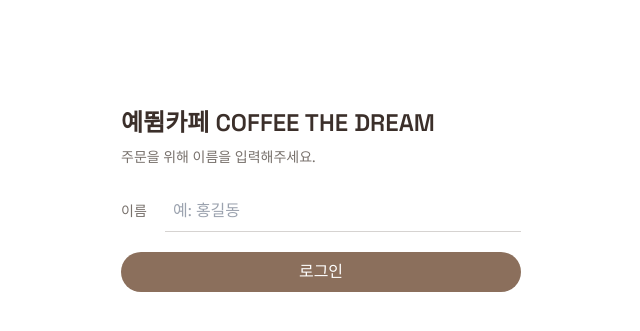
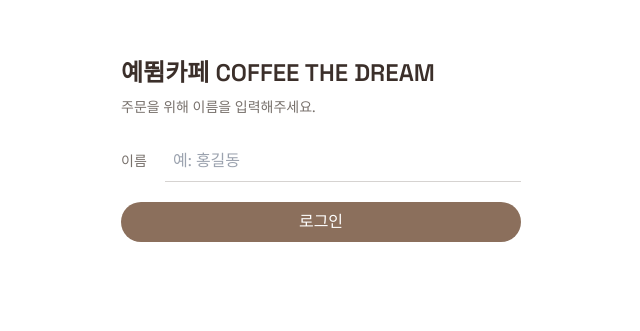
Before and after one commit to joyaxis/YettwimCafe, a Next.js app: page /customer/login in a window 1280 px wide. Shown: the part 201-532 px from the top of the page, without its empty margins (319-959 px from the left). Built offline with nearby package versions, Linux system fonts and the light colour scheme; no server answers.

Commit message:
login margin update

```diff
--- a/app/customer/login/page.tsx
+++ b/app/customer/login/page.tsx
@@ -28,7 +28,10 @@ export default function CustomerLoginPage() {
       }
       setMessage(null);
       const now = new Date();
-      const time = now.toLocaleTimeString("ko-KR", { hour: "2-digit", minute: "2-digit" });
+      const time = now.toLocaleTimeString("ko-KR", {
+        hour: "2-digit",
+        minute: "2-digit",
+      });
       localStorage.setItem(CUSTOMER_NAME_KEY, trimmed);
       localStorage.setItem(CUSTOMER_LOGIN_TIME_KEY, time);
       const { data, error } = await supabase
@@ -55,9 +58,11 @@ export default function CustomerLoginPage() {
 
   return (
     <main className="mx-auto flex min-h-screen w-full max-w-md items-center justify-center px-6 py-10">
-      <div className="w-full">
+      <div className="w-full" style={{ marginTop: "-100px" }}>
         <h1 className="text-2xl font-semibold">예뜀카페 COFFEE THE DREAM</h1>
-        <p className="mt-2 text-sm text-stone-500">주문을 위해 이름을 입력해주세요.</p>
+        <p className="mt-2 text-sm text-stone-500">
+          주문을 위해 이름을 입력해주세요.
+        </p>
         <form
           className="mt-6 grid gap-3"
           onSubmit={(e) => {
@@ -74,7 +79,10 @@ export default function CustomerLoginPage() {
               onChange={(e) => setName(e.target.value)}
             />
           </label>
-          <button className="mt-2 rounded-full bg-accent px-5 py-2 text-white" onClick={handleLogin}>
+          <button
+            className="mt-2 rounded-full bg-accent px-5 py-2 text-white"
+            onClick={handleLogin}
+          >
             로그인
           </button>
           {message && <p className="text-sm text-accent">{message}</p>}
```
